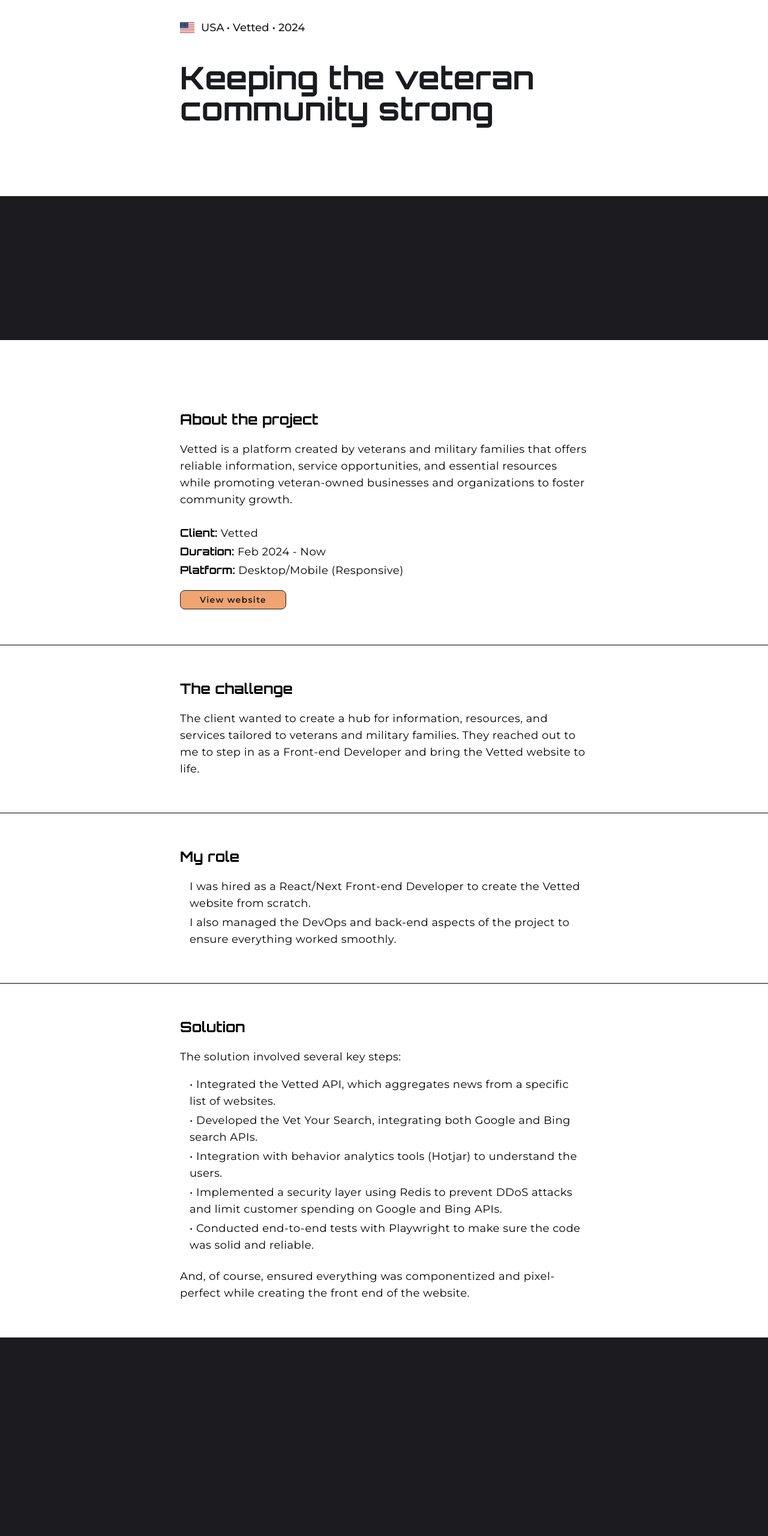
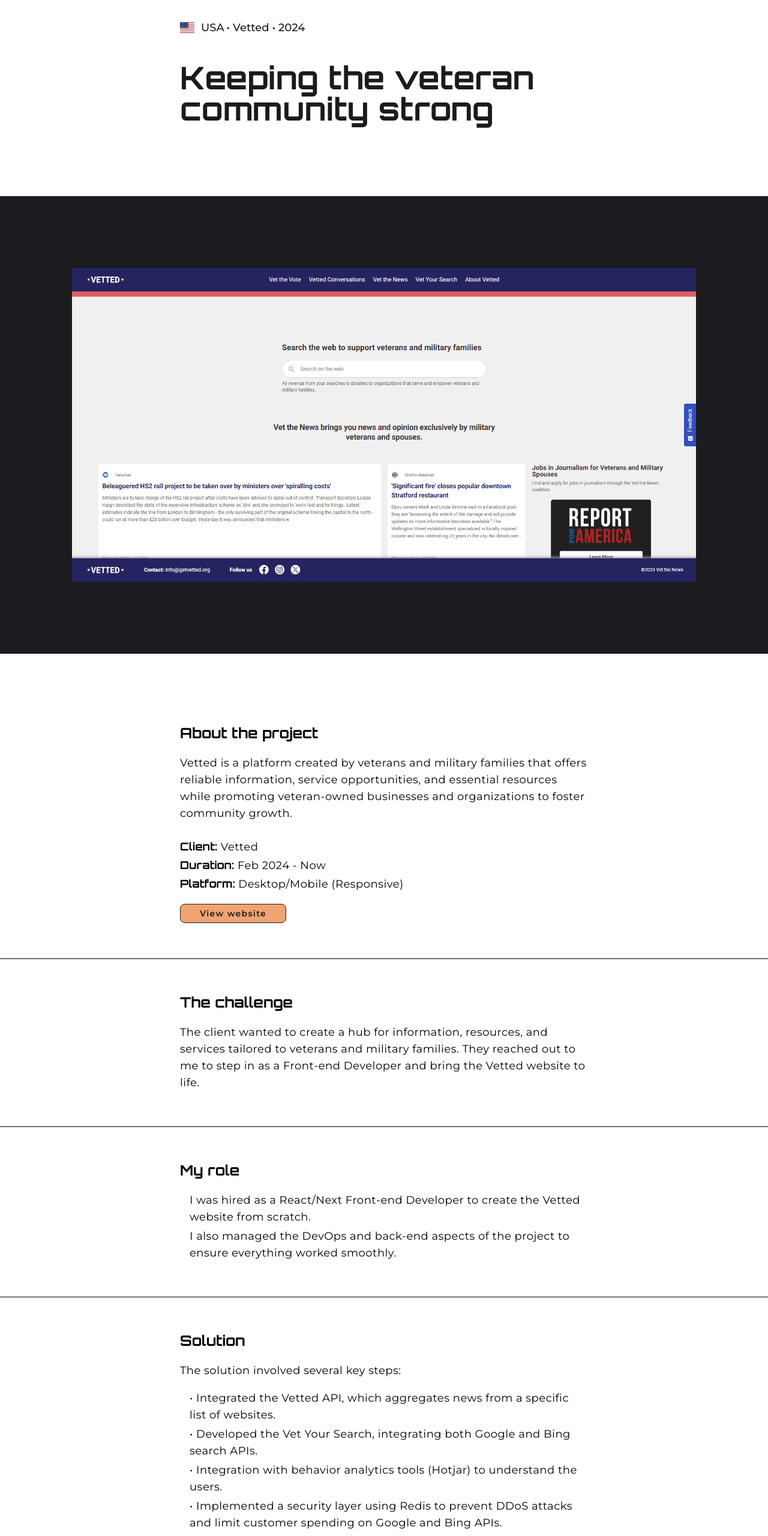
Before and after one commit to Augusto-DF/portfolio, a React (Create React App) app: page /projects/vetted in a window 1280 px wide. Shown: the part 234-2795 px from the top of the page at 60% size. Built offline with nearby package versions, Linux system fonts and the light colour scheme.

Commit message:
feat: Add results section

```diff
--- a/src/views/projects-themes/theme-a/index.tsx
+++ b/src/views/projects-themes/theme-a/index.tsx
@@ -21,6 +21,9 @@
     solution,
     learning,
     otherProjects,
+    hero_image,
+    hero_img_alt,
+    results,
   } = data
   const { start, end, description, client, platform, href: webSiteHref } = about
   const { list: roleList } = my_role
@@ -47,8 +50,7 @@
         </div>
       </section>
       <section className={styles.heroImg}>
-        {/* TODO: Uncomment it when an image was added */}
-        {/* <img src={data.hero_img} alt={hero_img_alt} /> */}
+        <img src={hero_image} alt={hero_img_alt} />
       </section>
       <section className={styles.section}>
         <div className={classnames(styles.container, styles.about)}>
@@ -112,13 +114,22 @@
           {solutionComplement && <p className={styles.complement}>{solutionComplement}</p>}
         </div>
       </section>
-      <section className={styles.heroImg}>
-        {/* TODO: Uncomment it when an image was added */}
-        {/* <img src={data.challenge_img} alt={challenge_img_alt} /> */}
-      </section>
-      <section className={styles.heroImg}>
-        {/* TODO: Uncomment it when an image was added */}
-        {/* <img src={data.accomplishments_img} alt={accomplishments_img_alt} /> */}
+      <section className={styles.results}>
+        <h2>Results</h2>
+        {results.map(
+          (
+            { src, alt, title: resultTitle }: { src: string; alt: string; title: string },
+            id: string
+          ) => (
+            <div
+              className={classnames(styles.heroImg, styles.resultsContainer)}
+              key={`result-${alt}-${id}`}
+            >
+              <h3>{resultTitle}</h3>
+              <img src={src} alt={alt} />
+            </div>
+          )
+        )}
       </section>
       <section className={styles.section}>
         <div className={classnames(styles.container, styles.learning)}>
@@ -137,10 +148,6 @@
             )}
           </ul>
         </div>
-      </section>
-      <section className={styles.heroImg}>
-        {/* TODO: Uncomment it when an image was added */}
-        {/* <img src={data.learning_img} alt={learning_img_alt} /> */}
       </section>
       <section className={classnames(styles.section, styles.otherProjects)}>
         <div className={styles.otherContainer}>
--- a/src/views/projects-themes/theme-a/styles.module.scss
+++ b/src/views/projects-themes/theme-a/styles.module.scss
@@ -50,6 +50,22 @@
 
 .heroImg {
     background-color: $bg-dark;
+    gap: 2.4rem;
+    flex-direction: column;
+    justify-content: center;
+    align-items: center;
+
+    h3 {
+        margin-bottom: 2.4rem;
+        font-size: $font-size-md;
+        font-weight: $font-weight-bold;
+        color: $white;
+    }
+
+    img {
+        width: 100%;
+        max-width: 144rem;
+    }
 }
 
 .section {
@@ -131,7 +147,26 @@
     }
 }
 
+.results {
+    background-color: $bg-dark;
+    padding: 6rem 0;
+
+    h2 {
+        font-size: $font-size-lg;
+        font-weight: $font-weight-bold;
+        color: $white;
+        text-align: center;
+    }
+
+    .resultsContainer {
+        padding: 6rem 12rem;
+    }
+}
+
+
 .learning {
+    padding: 6rem 0;
+
     ul {
         li > h3 {
             font-weight: $font-weight-bold;
```
